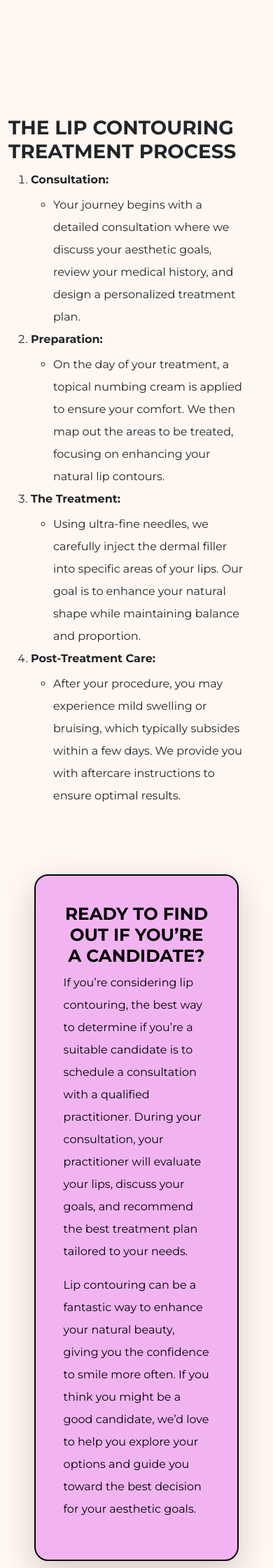
After one commit to jasvinderkhera/plasticSurgeon, a PHP site: page /lipContouring.php in a window 390 px wide. The commit adds this page. Shown: the part 2726-4966 px from the top of the page at 70% size. Run offline with PHP 8.4, Linux system fonts and the light colour scheme; some libraries are stand-ins or nearby versions; some web fonts are replaced.

Commit message:
lip contouring page added

```diff
--- /dev/null
+++ b/lipContouring.php
@@ -0,0 +1,192 @@
+<?php
+$pageTitle = "Lip Contouring Treatment in Gurgaon – For Perfect Pout";
+$pageDescription = "";
+$pageKeyword = "";
+include('header.php');
+?>
+
+<section class="section-heading">
+    <div class="overlay">
+        <div class="container-xxl">
+            <h1>Lip Contouring</h1>
+            <span class="text-warning">Lip Contouring</span>
+        </div>
+    </div>
+</section>
+<section class="x-section">
+    <div class="container-xxl">
+        <div class="row">
+            <div class="col-md-6">
+                <div class="pe-4">
+                    <h2 class="h1 fw-bold text-uppercase">Lip Contouring </h2>
+                    <p class="lh">Lip contouring is a non-surgical cosmetic procedure that uses precise injections of dermal fillers to shape, define, and add volume to your lips. Unlike traditional lip augmentation, lip contouring focuses on enhancing the natural contours of your lips to create a more refined and balanced appearance. </p>
+                    <p class="lh">If you want to add volume, define your lip shape, or smooth out fine lines, our expert team is here to create natural results and enhance your unique beauty.</p>
+                    <p class=" mt-5"><a href="" class="btn-default">SEE RESULTS</a></p>
+
+                </div>
+            </div>
+            <div class="col-md-6">
+                <iframe class="default-frame" src="https://youtube.com/embed/gMjUg-f61A0"></iframe>
+
+            </div>
+        </div>
+    </div>
+</section>
+<section class="bg-primary x-section">
+    <div class="container">
+        <div class="row align-items-center">
+            <div class="col-md-4">
+                <div class="slot-banner">
+                    <img src="assets/images/msg.svg" class="img-fluid img" alt="">
+                    <div class="text-white">
+                        <span>Get Support</span>
+                        <span class="d-block fw-bold">drpreetiyadav.com@gmail.com</span>
+                    </div>
+                </div>
+            </div>
+            <div class="col-md-5">
+                <div class="text-center text-end">
+                    <h3 class="text-uppercase fw-bold">Book Your Slot Today</h3>
+                </div>
+            </div>
+            <div class="col-md-3">
+                <div class="text-end">
+                    <a href="" class="btn-default">CONTACT US</a>
+                </div>
+            </div>
+        </div>
+    </div>
+</section>
+<section class="x-section">
+    <div class="container">
+        <div class="row">
+            <div class="col-md-6">
+                <div >
+                    <h2 class=" fw-bold text-uppercase">Benefits of Lip Contouring</h2>
+
+                    <ul class="lh ps-3">
+                        <li class="pb-2"><strong>Natural-Looking Results:</strong>By carefully shaping and defining the lips, lip contouring delivers a subtle enhancement that complements your facial features.</li>
+                        <li class="pb-2"><strong>Customizable Treatments:</strong>Whether you want a fuller look, more definition, or to correct asymmetry, our treatments are tailored to your goals.</li>
+                        <li class="pb-2"><strong>Quick and Convenient:</strong>The procedure typically takes less than an hour, with minimal downtime, allowing you to get back to your day with a fresh new look.</li>
+                        <li class="pb-2"><strong>Long-Lasting Effects:</strong>Depending on the type of filler used, results can last from six months to over a year, giving you lasting confidence.</li>
+
+                    </ul>
+                </div>
+            </div>
+            <div class="col-md-6">
+                <iframe class="default-frame" src="https://youtube.com/embed/gMjUg-f61A0"></iframe>
+            </div>
+        </div>
+    </div>
+</section>
+<section class="x-section">
+    <div class="container">
+    <div class="pe-4">
+                    <h2 class="h1 fw-bold text-uppercase">The Lip Contouring Treatment Process</h2>
+
+                    <ol class="lh">
+                        <li>
+                            <p class="mb-1"><strong>Consultation:</strong></p>
+                            <ul>
+                            <li>Your journey begins with a detailed consultation where we discuss your aesthetic goals, review your medical history, and design a personalized treatment plan.</li>
+                            </ul>
+                        </li>
+                        <li>
+                            <p class="mb-1"><strong>Preparation:</strong></p>
+                            <ul>
+                            <li>On the day of your treatment, a topical numbing cream is applied to ensure your comfort. We then map out the areas to be treated, focusing on enhancing your natural lip contours.</li>
+                            </ul>
+                        </li>
+                        <li>
+                            <p class="mb-1"><strong>The Treatment:</strong></p>
+                            <ul>
+                            <li>Using ultra-fine needles, we carefully inject the dermal filler into specific areas of your lips. Our goal is to enhance your natural shape while maintaining balance and proportion.</li>
+                            </ul>
+                        </li>
+                        <li>
+                            <p class="mb-1"><strong>Post-Treatment Care:</strong></p>
+                            <ul>
+                            <li>After your procedure, you may experience mild swelling or bruising, which typically subsides within a few days. We provide you with aftercare instructions to ensure optimal results.</li>
+                            </ul>
+                        </li>
+
+                    </ol>
+
+
+                </div>
+    </div>
+</section>
+<section class="x-section pt-0">
+    <div class="container">
+                <div class="adv shadow-lg">
+                    <h2 class=" fw-bold text-center text-uppercase">Ready to Find Out If You’re a Candidate?</h2>
+                    <p class="lh">If you’re considering lip contouring, the best way to determine if you’re a suitable candidate is to schedule a consultation with a qualified practitioner. During your consultation, your practitioner will evaluate your lips, discuss your goals, and recommend the best treatment plan tailored to your needs.</p>
+                    <p class="lh">Lip contouring can be a fantastic way to enhance your natural beauty, giving you the confidence to smile more often. If you think you might be a good candidate, we’d love to help you explore your options and guide you toward the best decision for your aesthetic goals.</p>
+
+                </div>
+    </div>
+</section>
+<section class="x-section">
+    <div class="container-xxl">
+        <div class="row">
+            <div class="col-md-6">
+                <div class="pe-4">
+                    <h2 class=" fw-bold text-uppercase">Who Should Consider Other Options? </h2>
+                    <ul>
+                        <li>
+                        <p class="mb-2"><strong>Pregnant or Breastfeeding Women</strong></p>
+                        <ul class="lh ps-3">
+                            <li>It’s generally recommended to avoid cosmetic procedures during pregnancy or while breastfeeding due to the potential risks, however minimal.</li>
+                        </ul>
+                        </li>
+                        <li>
+                        <p class="mb-2"><strong>Those Seeking Permanent Changes</strong></p>
+                        <ul class="lh ps-3">
+                            <li>Lip contouring offers temporary results that typically last 6-12 months. If you’re seeking a more permanent solution, your practitioner can discuss other options, such as lip implants or fat grafting.</li>
+                        </ul>
+                        </li>
+                        <li>
+                        <p class="mb-2"><strong>Individuals with Unrealistic Expectations</strong></p>
+                        <ul class="lh ps-3">
+                            <li>If you expect lip contouring to completely change your appearance or achieve results similar to heavily edited photos, it might not be the right procedure for you. It’s important to have a clear and realistic understanding of what the treatment can achieve.</li>
+                        </ul>
+                        </li>
+
+                    </ul>
+
+                </div>
+            </div>
+            <div class="col-md-6">
+                <iframe class="default-frame" src="https://youtube.com/embed/gMjUg-f61A0"></iframe>
+                    <p class=" mt-5 text-center"><a href="" class="btn-default">FOR MORE INFORMATION</a></p>
+            </div>
+        </div>
+    </div>
+</section>
+
+<section class="x-section">
+    <div class="container">
+    <div class="pe-4">
+                    <h2 class=" fw-bold text-center text-uppercase mb-2">Why Choose “Konarc Aesthetics” for Lip Contouring?
+                    </h2>
+                    <p class="lh">Choose Konarc Aesthetics for lip contouring in Gurgaon and experience expert precision, personalized care, and natural-looking results that elevate your beauty with every smile. Here’s why :-</p>
+                    <ul class="lh ps-4">
+                        <li class="mb-2"><strong>Expertise:</strong> Our team consists of highly trained professionals with extensive experience in lip contouring and other cosmetic procedures.</li>
+                        <li class="mb-2"><strong>Personalized Care:</strong> We take the time to understand your vision and customize each treatment to deliver results that align with your expectations.</li>
+                        <li class="mb-2"><strong>State-of-the-Art Techniques:</strong> We use the latest advancements in cosmetic technology to ensure safe, precise, and effective treatments.</li>
+                    </ul>
+
+                    <h3 class="text-uppercase fw-bold">Book Your Consultation</h3>
+
+                    <p class="lh">Ready to enhance your natural beauty with lip contouring? Contact us today to schedule your consultation and take the first step toward achieving the lips you’ve always desired. Your perfect pout is just an appointment away!</p>
+
+
+                </div>
+    </div>
+</section>
+
+
+
+<?php
+include('footer.php');
+?>
--- a/rhinoplasty.php
+++ b/rhinoplasty.php
@@ -1,5 +1,5 @@
 <?php
-$pageTitle = "Cheek Implants & Augmentation in Gurgaon – Enhance Your Facial Contours";
+$pageTitle = "Rhinoplasty Surgeon – Nose Plastic Surgery for Natural Results";
 $pageDescription = "";
 $pageKeyword = "";
 include('header.php');
```
